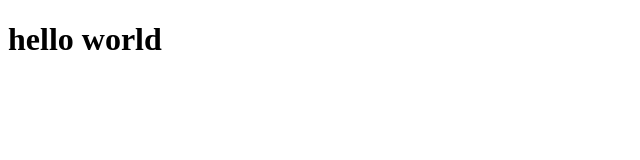
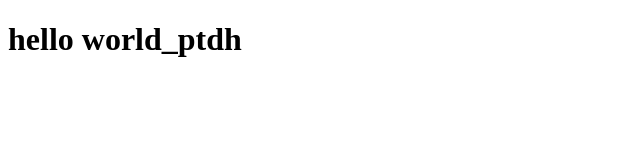
Before and after one commit to ptdhuong76/ptdhuong76.github.io-, a plain HTML site: page index.html in a window 1280 px wide. Shown: the whole page, without its empty margins (0-640 px from the left). Drawn offline with Linux system fonts and the light colour scheme.

Commit message:
second push

```diff
--- a/index.html
+++ b/index.html
@@ -1,11 +1,14 @@
 <!DOCTYPE html>
 <html lang="en">
+
 <head>
     <meta charset="UTF-8">
     <meta name="viewport" content="width=device-width, initial-scale=1.0">
     <title>Document</title>
 </head>
+
 <body>
-    <h1>hello world </h1>
+    <h1>hello world_ptdh </h1>
 </body>
+
 </html>
```
